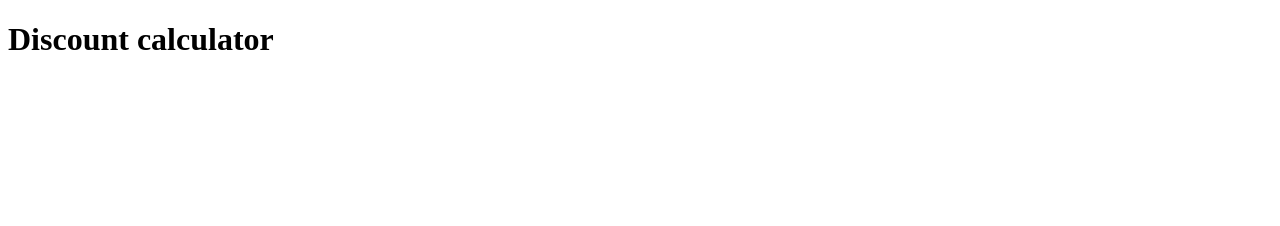
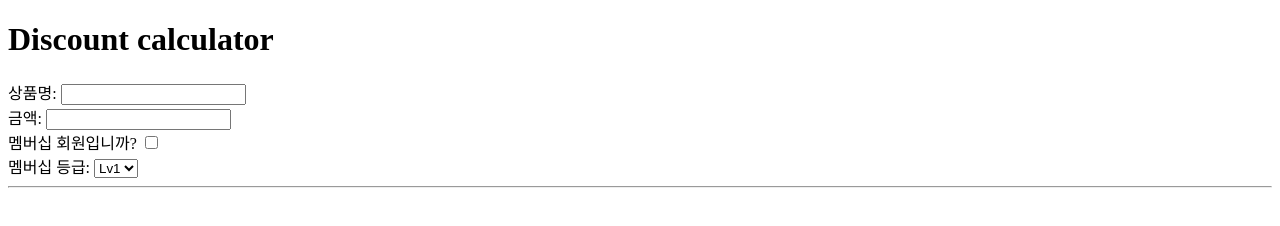
Before and after one commit to keulee/js_piscine_solo, a plain HTML site: page js01/ex02/index.html in a window 1280 px wide. Drawn offline with Linux system fonts and the light colour scheme.

Commit message:
js01/ex02 ing

```diff
--- a/js01/ex02/index.html
+++ b/js01/ex02/index.html
@@ -11,8 +11,17 @@
 		<h1>Discount calculator</h1>
 	</header>
 	<main>
+		상품명: <input type="text" name="product name" value=""></br>
+		금액: <input type="number" name="price" value=""></br>
+		멤버십 회원입니까? <input type="checkbox" name="membership check"></br>
+		멤버십 등급:
+		<select>
+			<option value="Lv1">Lv1</option>
+			<option value="Lv2">Lv2</option>
+			<option value="Lv3">Lv3</option>
+		</select>
+		<hr></hr>
 		<time datetime=""></time>
-		<ul></ul>
 	</main>
 </body>
 </html>
```
